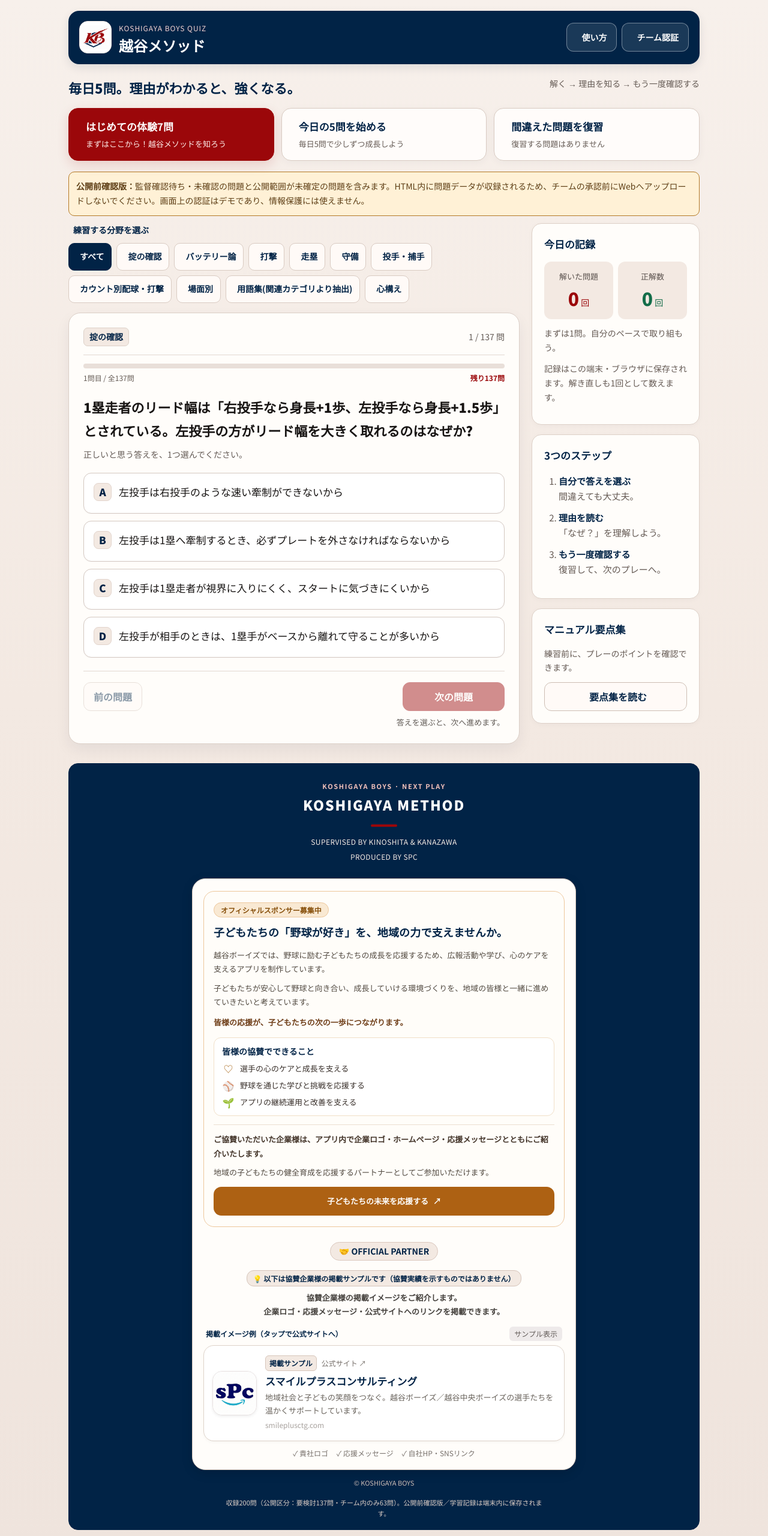
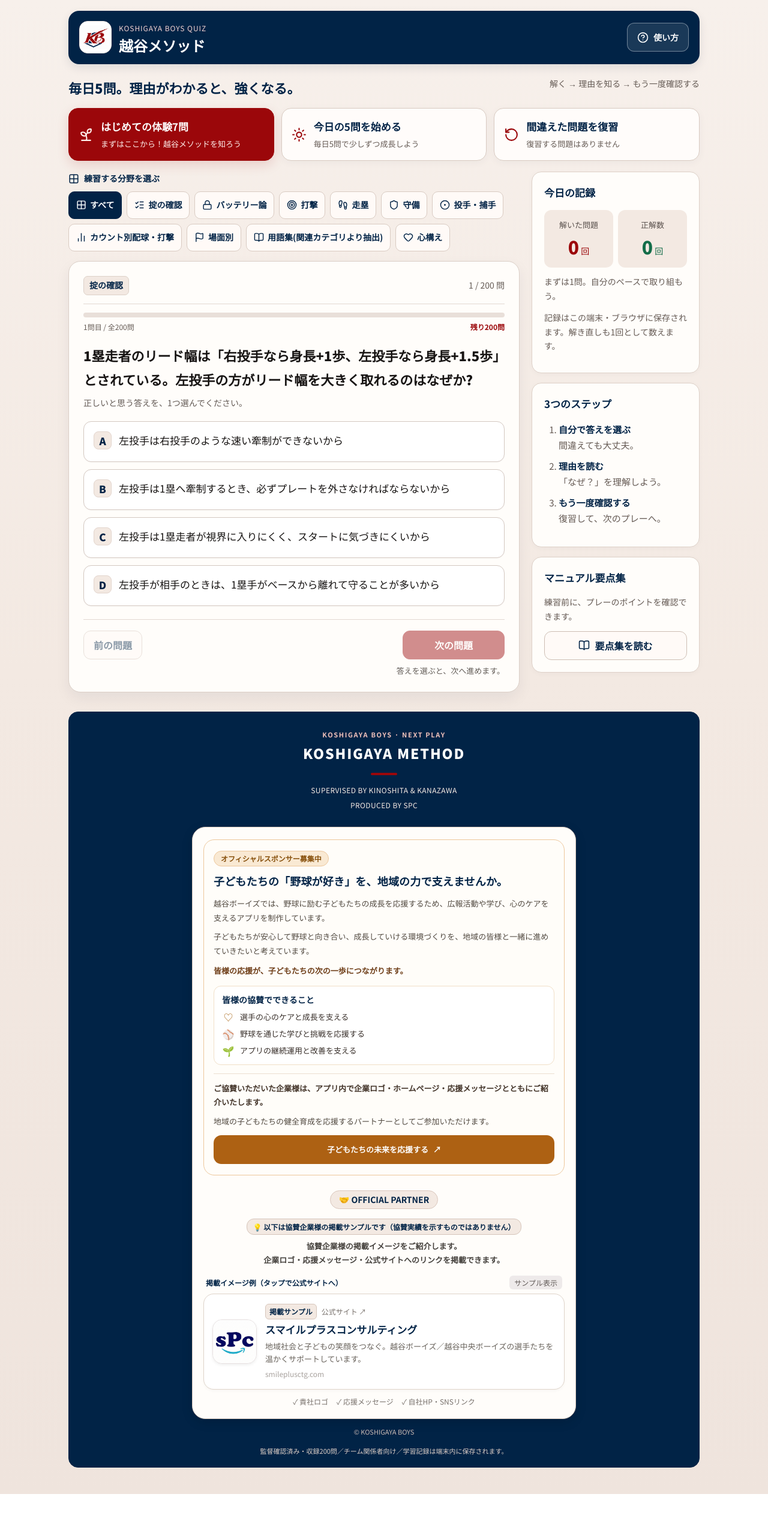
Before and after one commit to spc-jp/koshigaya-method-app, a plain HTML site: page index.html in a window 1280 px wide. Shown: the whole page at 60% size. After the commit the page ends 2490 px from the top, so only its background shows below. Drawn offline with nearby package versions, Linux system fonts and the light colour scheme.

Commit message:
Add files via upload

```diff
--- a/index.html
+++ b/index.html
@@ -247,7 +247,7 @@ dialog::backdrop{background:#012346ad}
 <div class="wrap">
 <header class="header">
  <a class="brand" href="#" onclick="goHome(event)" aria-label="越谷メソッド 先頭へ戻る"><img class="logo" src="https://spc-jp.github.io/koshigaya-method-app/favicon.png" alt="越谷ボーイズ"><div><small>KOSHIGAYA BOYS QUIZ</small><h1>越谷メソッド</h1></div></a>
- <div class="tools"><button class="btn" onclick="openDialog('guide-dialog')"><i data-lucide="circle-help"></i>使い方</button><button class="btn" id="auth-button" onclick="toggleAuth()"><i data-lucide="lock"></i><span id="auth-label">チーム認証</span></button></div>
+ <div class="tools"><button class="btn" onclick="openDialog('guide-dialog')"><i data-lucide="circle-help"></i>使い方</button></div>
 </header>
 <div class="intro"><h2>毎日5問。理由がわかると、強くなる。</h2><p>解く → 理由を知る → もう一度確認する</p></div>
 <section class="actions" aria-label="練習を始める">
@@ -255,7 +255,7 @@ dialog::backdrop{background:#012346ad}
  <button class="action" onclick="startSession('daily')"><i data-lucide="sun"></i><span><strong>今日の5問を始める</strong><small>毎日5問で少しずつ成長しよう</small></span></button>
  <button class="action" id="review-button" onclick="startSession('review')"><i data-lucide="rotate-ccw"></i><span><strong>間違えた問題を復習</strong><small id="review-caption">復習する問題はありません</small></span></button>
 </section>
-<p class="notice" role="note"><strong>公開前確認版：</strong>監督確認待ち・未確認の問題と公開範囲が未確定の問題を含みます。HTML内に問題データが収録されるため、チームの承認前にWebへアップロードしないでください。画面上の認証はデモであり、情報保護には使えません。</p>
+
 <p id="storage-notice" class="notice" role="status" hidden>このブラウザでは記録を保存できません。ページを閉じると今回の記録は消えます。</p>
 <div class="workspace">
  <main class="learning">
@@ -320,7 +320,7 @@ dialog::backdrop{background:#012346ad}
   <ul class="spc-example-features" aria-label="協賛枠の掲載内容"><li>✓ 貴社ロゴ</li><li>✓ 応援メッセージ</li><li>✓ 自社HP・SNSリンク</li></ul>
 </section>
   <div class="footer-copyright">© KOSHIGAYA BOYS</div>
-  <p class="footer-note">収録200問（公開区分：要検討137問・チーム内のみ63問）。公開前確認版／学習記録は端末内に保存されます。</p>
+  <p class="footer-note">監督確認済み・収録200問／チーム関係者向け／学習記録は端末内に保存されます。</p>
 </footer>
 </div>
 <dialog id="guide-dialog" aria-labelledby="guide-title"><div class="dialog-head"><h2 id="guide-title">越谷メソッドの目的と使い方</h2><button class="btn" onclick="closeDialog('guide-dialog')">閉じる</button></div><div class="dialog-body guide-body">
@@ -336,7 +336,7 @@ dialog::backdrop{background:#012346ad}
 <p class="guide-storage">【学習の記録について】今日の解答数や復習する問題は、使っているスマホやパソコンのブラウザに保存されます。別の端末には引き継がれず、ブラウザのデータを消すと記録も消えます。</p>
 </div></dialog>
 <dialog id="manual-dialog" aria-labelledby="manual-title"><div class="dialog-head"><h2 id="manual-title">マニュアル要点集</h2><button class="btn" onclick="closeDialog('manual-dialog')">閉じる</button></div><div class="dialog-body"><section class="manual-entry"><h3>【掟1-1】1塁走者のリード幅 ★★★</h3><p>右投手なら身長+1歩、左投手なら身長+1.5歩。左投手の方が素早い牽制ができないため大きく取れる。相手捕手・投手にプレッシャーを与え、外の真っ直ぐを狙いやすくする。</p></section><section class="manual-entry"><h3>【掟1-3】2死2ストライクの走塁 ★★★</h3><p>打者は「スイングGO」、2塁走者は「ストライクGO」。三振でチェンジになる場面では0.1秒でも速くホームへ向かうため例外なく徹底。</p></section><section class="manual-entry"><h3>【打撃3-3】追い込まれた後の意識 ★★★</h3><p>「意識は逆方向、目付けはインコース」。引っ張り意識のままだと低めの変化球に空振りするため逆方向へ。目付けをインコースにしておかないと内角速球に反応できない。</p></section><section class="manual-entry"><h3>【守備5-3】中継プレー（カットマンとトレーラー） ★★★</h3><p>カットマンは外野からの返球を直接中継。トレーラーはその頭上を越えた送球やショートバウンドをバックアップ。走者がぐるぐる回るのを防ぐ。</p></section><section class="manual-entry"><h3>【走塁4-2】ニュートラルの動き ★★★</h3><p>1塁走者がレフト前ヒット等で1・2塁間の2/3で一度緩め、ベース付近で再加速。外野手の捕球を確認して進塁かストップかを判断する原則。</p></section></div></dialog>
-<dialog id="auth-dialog" aria-labelledby="auth-title"><div class="dialog-head"><h2 id="auth-title">チーム関係者 認証</h2><button class="btn" onclick="closeDialog('auth-dialog')">閉じる</button></div><form class="dialog-body" onsubmit="submitAuth(event)"><p>Excelで「非公開（チーム内のみ）」と指定された問題を確認するためのデモ認証です。</p><p class="muted">確認用のデモ認証です。パスコードは 1234。HTMLの中に問題データが入っているため、本番の機密情報を保護できません。一般公開しないでください。</p><label for="passcode">パスコード<input class="field" id="passcode" type="password" autocomplete="off" required></label><p class="error" id="auth-error" role="alert" hidden>パスコードが違います。</p><div class="dialog-actions"><button class="btn primary" type="submit">認証する</button></div></form></dialog>
+
 <dialog id="complete-dialog" aria-labelledby="complete-title"><div class="dialog-head"><h2 id="complete-title">おつかれさまでした！</h2><button class="btn" onclick="closeDialog('complete-dialog')">閉じる</button></div><div class="dialog-body"><p id="complete-label"></p><p class="summary-score" id="complete-score"></p><p id="complete-message"></p><div class="dialog-actions"><button class="btn primary" id="complete-review" onclick="closeDialog('complete-dialog');startSession('review')">間違えた問題を復習する</button><button class="btn" onclick="closeDialog('complete-dialog');startSession('normal')">好きな分野で続ける</button><a id="trial-link" class="btn soft" href="https://koshigaya-boys.jp/" target="_blank" rel="noopener noreferrer" hidden>見学・体験練習のご案内</a></div></div></dialog>
 <script>
 'use strict';
@@ -350,14 +350,14 @@ const esc=s=>String(s).replace(/[&<>"']/g,c=>({'&':'&amp;','<':'&lt;','>':'&gt;'
 function dayKey(){const d=new Date();return `${d.getFullYear()}-${d.getMonth()+1}-${d.getDate()}`;}
 let record={date:dayKey(),solved:0,correct:0,wrong:[]},storageAvailable=true;
 try{const saved=JSON.parse(localStorage.getItem(storageKey)||'null');if(saved&&Array.isArray(saved.wrong)){record.wrong=[...new Set(saved.wrong)].filter(id=>quizDatabase.some(q=>q.id===id));if(saved.date===dayKey()){record.solved=Number.isSafeInteger(saved.solved)&&saved.solved>=0?saved.solved:0;record.correct=Number.isSafeInteger(saved.correct)&&saved.correct>=0?Math.min(saved.correct,record.solved):0;}}}catch(e){storageAvailable=false;}
-let unlocked=false,mode='normal',category='all',queue=[],position=0,answers=new Map(),pendingCategory=null,lastFocus=null;
+let mode='normal',category='all',queue=[],position=0,answers=new Map(),lastFocus=null;
 function icons(){if(window.lucide)window.lucide.createIcons();}
-function allowedQuestions(){return quizDatabase.filter(q=>!q.confidential||unlocked);}
+function allowedQuestions(){return quizDatabase;}
 function reviewQuestions(){return allowedQuestions().filter(q=>record.wrong.includes(q.id));}
 function refreshDate(){if(record.date!==dayKey()){record.date=dayKey();record.solved=0;record.correct=0;}}
 function saveRecord(){try{localStorage.setItem(storageKey,JSON.stringify(record));}catch(e){storageAvailable=false;}$('storage-notice').hidden=storageAvailable;}
 function updateStats(){refreshDate();$('today-solved').innerHTML=`${record.solved}<span>回</span>`;$('today-correct').innerHTML=`${record.correct}<span>回</span>`;const n=reviewQuestions().length;$('review-caption').textContent=n?`${n}問をもう一度確認しよう`:'復習する問題はありません';$('daily-message').textContent=record.solved>=5?'今日も5問以上に取り組めました！':record.solved?`今日の5問まで、あと${5-record.solved}回。`:'まずは1問。自分のペースで取り組もう。';$('storage-notice').hidden=storageAvailable;}
-function renderCategories(){$('categories').innerHTML=categoryList.map(([key,label,icon])=>`<button class="category" onclick="chooseCategory('${key}')" aria-pressed="${mode==='normal'&&category===key}"${key==='バッテリー論'&&!unlocked?' aria-label="バッテリー論 チーム認証が必要"':''}><i data-lucide="${key==='バッテリー論'&&unlocked?'unlock':icon}" aria-hidden="true"></i>${label}</button>`).join('');icons();}
+function renderCategories(){$('categories').innerHTML=categoryList.map(([key,label,icon])=>`<button class="category" onclick="chooseCategory('${key}')" aria-pressed="${mode==='normal'&&category===key}"><i data-lucide="${icon}" aria-hidden="true"></i>${label}</button>`).join('');icons();}
 function chooseCategory(key){startSession('normal',key);}
 function startSession(nextMode,nextCategory='all',focus=true){mode=nextMode;category=nextCategory;position=0;answers=new Map();const available=allowedQuestions();
  if(mode==='trial')queue=trialIds.map(id=>available.find(q=>q.id===id)).filter(Boolean);
@@ -370,7 +370,7 @@ function focusQuestion(){$('quiz').scrollIntoView({behavior:window.matchMedia('(
 function renderQuestion(){const special=mode!=='normal';$('mode-bar').hidden=!special;$('mode-title').textContent=({daily:'今日の5問',trial:'はじめての体験7問',review:'間違えた問題を復習'})[mode]||'';$('question-view').hidden=!queue.length;$('empty-view').hidden=!!queue.length;if(!queue.length){$('mobile-answer-actions').hidden=true;document.body.classList.remove('answer-actions-visible');return;}
  const q=queue[position],answer=answers.get(q.id);$('q-category').textContent=q.category;$('q-position').textContent=`${position+1} / ${queue.length} 問`;$('q-text').textContent=q.question;$('progress-fill').style.width=`${Math.round(((position+(answer?1:0))/queue.length)*100)}%`;$('progress-label').textContent=`${position+1}問目 / 全${queue.length}問`;$('progress-remaining').textContent=answer?(position===queue.length-1?'この問題まで完了！':`残り${queue.length-position-1}問`):`残り${queue.length-position}問`;
  $('choices').innerHTML=q.choices.map(c=>{let cls='',label='';if(answer){if(c.key===q.answer){cls='correct';label='正解';}else if(c.key===answer.key){cls='wrong';label='選んだ答え';}else cls='dim';}return `<button class="choice ${cls}" onclick="selectAnswer('${c.key}')" ${answer?'disabled':''}><span class="letter">${c.key}</span><span class="choice-text">${esc(c.text)}${label?`<span class="choice-result">${label}</span>`:''}</span></button>`;}).join('');
- $('feedback').hidden=!answer;if(answer){const correct=q.choices.find(c=>c.key===q.answer);$('feedback').innerHTML=`<h3 class="${answer.correct?'good':'bad'}">${answer.correct?'○ 正解です！':'もう一度、理由を確認しよう'}</h3><div class="explain-item"><h4>正解はこれ</h4><p><strong>${q.answer}．${esc(correct.text)}</strong></p></div><div class="explain-item"><h4>理由</h4><p>${esc(q.explanation)}</p></div>${q.commonMistake?`<div class="explain-item practice"><h4>よくある間違い</h4><p>${esc(q.commonMistake)}</p></div>`:""}${q.altAnswer?`<div class="explain-item"><h4>別解・補足</h4><p>${esc(q.altAnswer)}</p></div>`:""}<p class="reference">出典：${esc(q.ref||"記載なし")}　／　確認状況：${esc(q.status)}</p>`;}
+ $('feedback').hidden=!answer;if(answer){const correct=q.choices.find(c=>c.key===q.answer);$('feedback').innerHTML=`<h3 class="${answer.correct?'good':'bad'}">${answer.correct?'○ 正解です！':'もう一度、理由を確認しよう'}</h3><div class="explain-item"><h4>正解はこれ</h4><p><strong>${q.answer}．${esc(correct.text)}</strong></p></div><div class="explain-item"><h4>理由</h4><p>${esc(q.explanation)}</p></div>${q.commonMistake?`<div class="explain-item practice"><h4>よくある間違い</h4><p>${esc(q.commonMistake)}</p></div>`:""}${q.altAnswer?`<div class="explain-item"><h4>別解・補足</h4><p>${esc(q.altAnswer)}</p></div>`:""}<p class="reference">出典：${esc(q.ref||"記載なし")}</p>`;}
  $('prev-button').disabled=position===0;$('next-button').disabled=!answer;$('next-button').textContent=position===queue.length-1?'結果を見る':'次の問題';$('nav-note').textContent=answer?'理由を確認したら、次へ進みましょう。':'答えを選ぶと、次へ進めます。';
  const status=$('answer-status');status.hidden=!answer;status.className='answer-status'+(answer?(answer.correct?' good':' bad'):'');
  if(answer){status.textContent=answer.correct?'○ 正解！ 自分の答えを確認して、理由を読もう。':'△ おしい！ 正しい答えを確認して、理由を読もう。';}
@@ -384,14 +384,10 @@ function navigate(step){if(step<0){if(position>0){position--;renderQuestion();fo
 function completeSession(){const count=[...answers.values()].filter(a=>a.correct).length;$('complete-label').textContent=({normal:'選んだ分野',daily:'今日の5問',trial:'体験7問',review:'復習'})[mode]+'を終えました。';$('complete-score').innerHTML=`${count}<span> / ${queue.length} 問 正解</span>`;const n=reviewQuestions().length;$('complete-message').textContent=n?`復習する問題は${n}問です。理由を読んで、もう一度取り組んでみましょう。`:'復習リストは空になりました。学んだことを、次の練習でも意識しよう。';$('complete-review').hidden=!n;$('trial-link').hidden=mode!=='trial';openDialog('complete-dialog');if(window.confetti&&!window.matchMedia('(prefers-reduced-motion: reduce)').matches)window.confetti({particleCount:40,spread:55,colors:['#9B070A','#F3E9E2','#012346']});}
 function openDialog(id){lastFocus=document.activeElement;$(id).showModal();}
 function closeDialog(id){$(id).close();}
-function showAuth(){$('passcode').value='';$('auth-error').hidden=true;openDialog('auth-dialog');$('passcode').focus();}
-function toggleAuth(){if(unlocked){unlocked=false;$('auth-label').textContent='チーム認証';startSession('normal');}else{pendingCategory=null;showAuth();}}
-function submitAuth(event){event.preventDefault();const code=$('passcode').value.trim().toLowerCase();if(!['1234','boys','koshigaya'].includes(code)){$('auth-error').hidden=false;return;}unlocked=true;$('auth-label').textContent='認証済み';closeDialog('auth-dialog');startSession('normal',pendingCategory||'all');pendingCategory=null;}
 function goHome(event){if(event)event.preventDefault();startSession('normal','all',false);window.scrollTo({top:0,behavior:'smooth'});}
 document.querySelectorAll('dialog').forEach(dialog=>{dialog.addEventListener('click',event=>{if(event.target===dialog){const r=dialog.getBoundingClientRect();if(event.clientX<r.left||event.clientX>r.right||event.clientY<r.top||event.clientY>r.bottom)dialog.close();}});dialog.addEventListener('close',()=>{if(lastFocus&&lastFocus.isConnected)lastFocus.focus({preventScroll:true});});});
 document.addEventListener('visibilitychange',()=>{if(!document.hidden){updateStats();saveRecord();}});
-startSession('normal','all',false);
-window.addEventListener('DOMContentLoaded',icons);
+window.addEventListener('DOMContentLoaded',()=>{startSession('normal','all',false);icons();});
 </script>
 <div id="mobile-answer-actions" class="mobile-answer-actions" hidden aria-label="回答後の操作">
   <button type="button" class="mobile-explain-btn" onclick="showExplanation()"><i data-lucide="book-open" aria-hidden="true"></i> 理由を見る</button>
```
